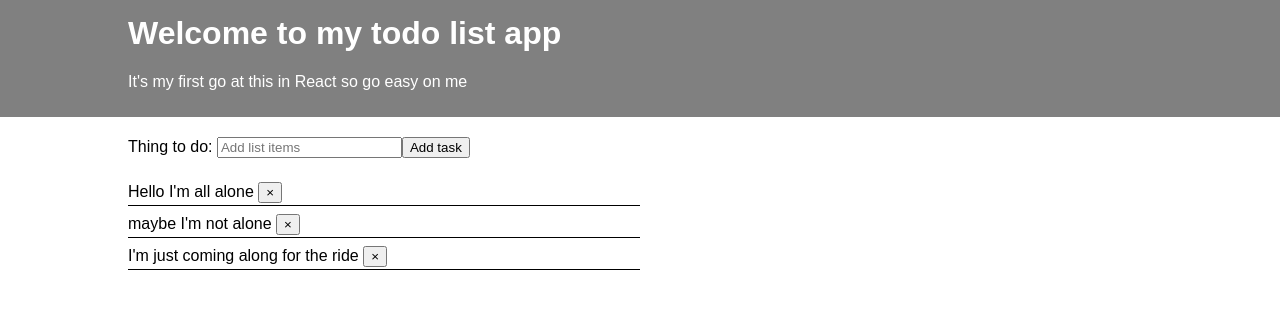
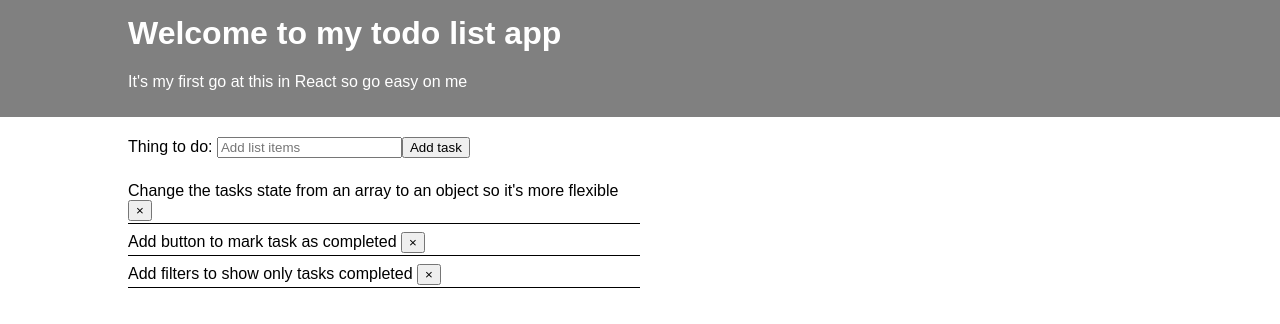
Before and after one commit to Moombai/scrappy-todo, a React (Create React App) app: page / in a window 1280 px wide. Shown: the top 324 px of the page. Built offline with nearby package versions, Linux system fonts and the light colour scheme.

Commit message:
Update tasks for future reference

```diff
--- a/src/components/App.js
+++ b/src/components/App.js
@@ -8,9 +8,9 @@ class App extends Component {
   	super();
   	this.state = {
   		tasks: [
-  		"Hello I'm all alone",
-  		"maybe I'm not alone",
-  		"I'm just coming along for the ride"
+  		"Change the tasks state from an array to an object so it's more flexible",
+  		"Add button to mark task as completed",
+  		"Add filters to show only tasks completed"
   		]
   	}
   	this.addTask = this.addTask.bind(this);
```
